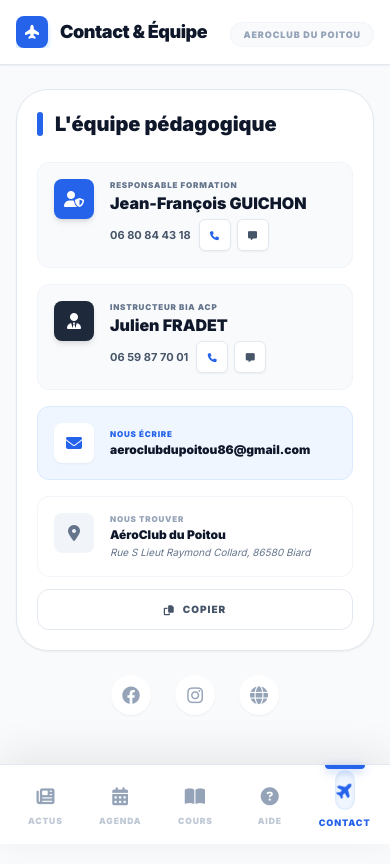
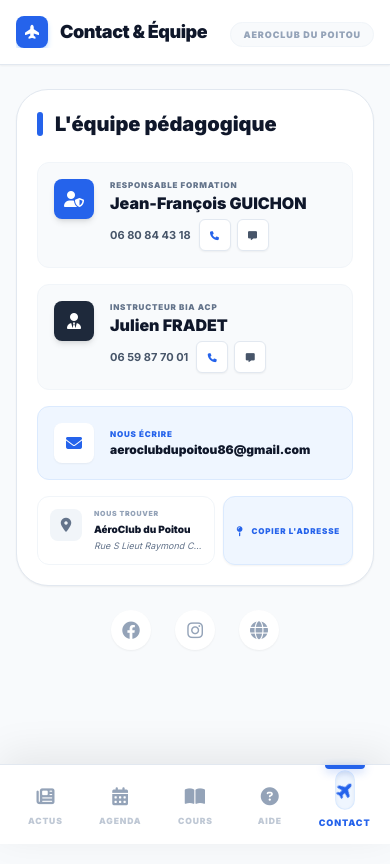
Before and after one commit to aeroclubdupoitou86/BIA-ACP, a React (Vite) app: page / in a window 390 px wide. Both pictures are taken after a click on the button "CONTACT". Shown: the top 864 px of the page. Built offline with nearby package versions, Linux system fonts and the light colour scheme; no server answers.

Commit message:
fix(Contact): Improve layout and spacing on contact card
Adjusted flex properties and added min-width to ensure content truncates gracefully, improving responsiveness on smaller screens. Updated font sizes and padding for better visual hierarchy and readability.

```diff
--- a/components/Contact.tsx
+++ b/components/Contact.tsx
@@ -92,32 +92,32 @@ const Contact: React.FC = () => {
             </div>
 
             <div className="md:col-span-2">
-              <div className="flex flex-col sm:flex-row gap-3">
+              <div className="flex flex-row items-stretch gap-2 sm:gap-3">
                 <a
                   href={mapsUrl}
                   target="_blank"
                   rel="noopener noreferrer"
-                  className="flex-1 flex items-start p-4 rounded-xl border border-slate-100 hover:border-slate-300 transition-all bg-white"
+                  className="flex-1 flex items-start p-3 sm:p-4 rounded-xl border border-slate-100 hover:border-slate-300 transition-all bg-white min-w-0"
                 >
-                  <div className="w-10 h-10 bg-slate-100 text-slate-500 rounded-lg flex items-center justify-center text-base mr-4 shrink-0">
+                  <div className="w-8 h-8 sm:w-10 sm:h-10 bg-slate-100 text-slate-500 rounded-lg flex items-center justify-center text-sm sm:text-base mr-3 sm:mr-4 shrink-0">
                     <i className="fa-solid fa-location-dot"></i>
                   </div>
                   <div className="min-w-0 flex-1">
-                    <p className="text-[8px] font-black text-slate-400 uppercase tracking-widest mb-0.5">Nous trouver</p>
-                    <p className="font-black text-slate-900 text-xs sm:text-sm mb-0.5">AéroClub du Poitou</p>
-                    <p className="text-[10px] text-slate-500 font-medium italic truncate">{address}</p>
+                    <p className="text-[7px] sm:text-[8px] font-black text-slate-400 uppercase tracking-widest mb-0.5">Nous trouver</p>
+                    <p className="font-black text-slate-900 text-[10px] sm:text-sm mb-0.5 truncate">AéroClub du Poitou</p>
+                    <p className="text-[9px] sm:text-[10px] text-slate-500 font-medium italic truncate">{address}</p>
                   </div>
                 </a>
                 <button
                   onClick={handleCopyAddress}
-                  className={`sm:w-32 flex items-center justify-center gap-2 px-4 py-3 rounded-xl border transition-all font-black text-[10px] uppercase tracking-widest ${
+                  className={`flex items-center justify-center gap-2 px-3 sm:px-5 py-2 rounded-xl border transition-all font-black text-[8px] sm:text-[10px] uppercase tracking-widest shrink-0 whitespace-nowrap shadow-sm self-stretch ${
                     copied
                       ? 'bg-green-50 border-green-200 text-green-600'
-                      : 'bg-white border-slate-200 text-slate-600 hover:bg-slate-50 active:scale-95'
+                      : 'bg-blue-50 border-blue-100 text-blue-600 hover:bg-blue-100 hover:border-blue-200 active:scale-95'
                   }`}
                 >
-                  <i className={`fa-solid ${copied ? 'fa-check' : 'fa-copy'}`}></i>
-                  {copied ? 'Copié !' : 'Copier'}
+                  <i className={`fa-solid ${copied ? 'fa-check' : 'fa-map-pin'} text-[10px] sm:text-xs`}></i>
+                  <span>{copied ? 'Copié !' : "Copier l'adresse"}</span>
                 </button>
               </div>
             </div>
```
